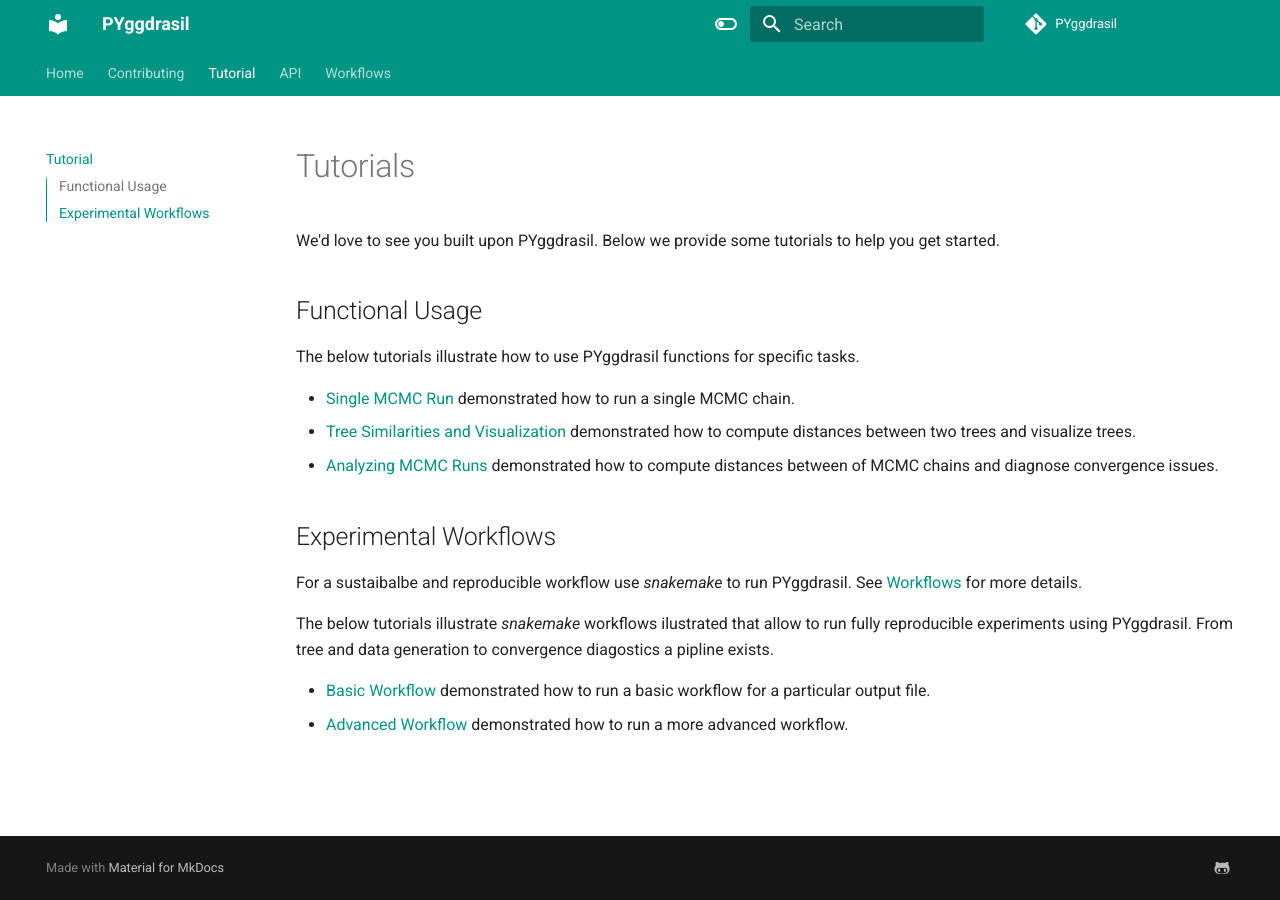
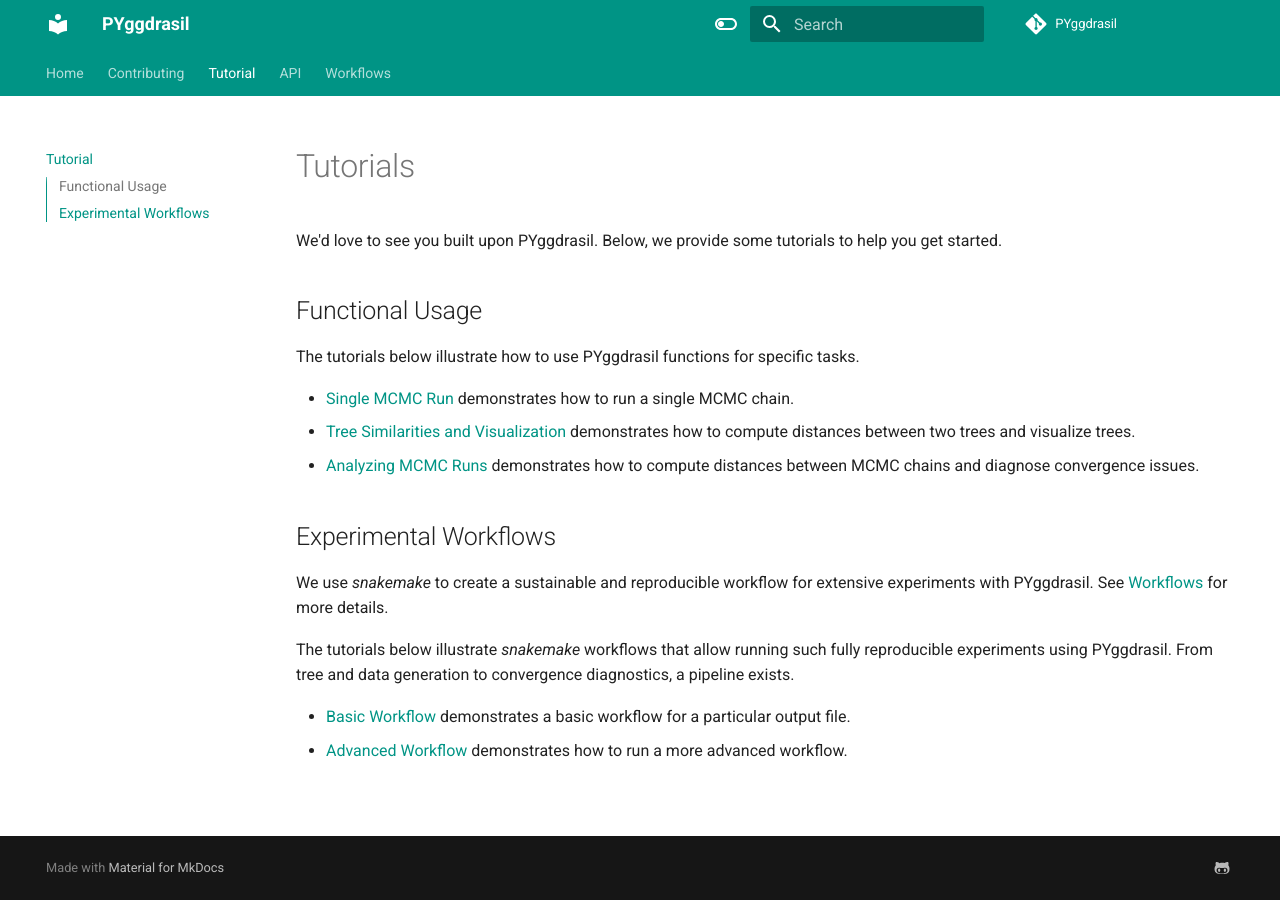
Before and after one commit to cbg-ethz/PYggdrasil, an MkDocs documentation site: the page built from docs/tutorial/index.md, in a window 1280 px wide. Built offline with MkDocs 1.6.1 and Material for MkDocs 9.7.7, drawn with Linux system fonts in a browser that asks for light colours; comment, search, counter and statistics services are not loaded.

Commit message:
spellcheck functional tutorials

```diff
--- a/docs/tutorial/index.md
+++ b/docs/tutorial/index.md
@@ -1,21 +1,21 @@
 # Tutorials
 
-We'd love to see you built upon PYggdrasil. Below we provide some tutorials to help you get started.
+We'd love to see you built upon PYggdrasil. Below, we provide some tutorials to help you get started.
 
 ## Functional Usage
-The below tutorials illustrate how to use PYggdrasil functions for specific tasks.
+The tutorials below illustrate how to use PYggdrasil functions for specific tasks.
 
-- [Single MCMC Run](singleMCMC.md) demonstrated how to run a single MCMC chain.
-- [Tree Similarities and Visualization](similarities.md) demonstrated how to compute distances between two trees and visualize trees.
-- [Analyzing MCMC Runs](analyzeMCMC.md) demonstrated how to compute distances between of MCMC chains and diagnose convergence issues.
+- [Single MCMC Run](singleMCMC.md) demonstrates how to run a single MCMC chain.
+- [Tree Similarities and Visualization](similarities.md) demonstrates how to compute distances between two trees and visualize trees.
+- [Analyzing MCMC Runs](analyzeMCMC.md) demonstrates how to compute distances between MCMC chains and diagnose convergence issues.
 
 
 ## Experimental Workflows
-For a sustaibalbe and reproducible workflow use _snakemake_ to run PYggdrasil.
+We use _snakemake_ to create a sustainable and reproducible workflow for extensive experiments with PYggdrasil.
 See [Workflows](../workflows/index.md) for more details.
 
-The below tutorials illustrate _snakemake_ workflows ilustrated that allow to run fully reproducible experiments using PYggdrasil.
-From tree and data generation to convergence diagostics a pipline exists.
+The tutorials below illustrate _snakemake_ workflows that allow running such fully reproducible experiments using PYggdrasil.
+From tree and data generation to convergence diagnostics, a pipeline exists.
 
-- [Basic Workflow](basicWorkflows.md) demonstrated how to run a basic workflow for a particular output file.
-- [Advanced Workflow](advanced_workflow.md) demonstrated how to run a more advanced workflow.
+- [Basic Workflow](basicWorkflows.md) demonstrates a basic workflow for a particular output file.
+- [Advanced Workflow](advanced_workflow.md) demonstrates how to run a more advanced workflow.
--- a/docs/tutorial/similarities.qmd
+++ b/docs/tutorial/similarities.qmd
@@ -85,7 +85,7 @@
 
 **Note:** PYggdrasil inplements two more advanced tree generation methods.
 
-1. MCMC tree generation - takes a tree and evolves it by a fixed number random moves implemnted with SCITE.
+1. MCMC tree generation - takes a tree and evolves it by a fixed number of random moves implemnted with SCITE.
 2. HUNTRESS inference - takes a cell-mutation profile and infers a tree with HUNTRESS.
 
 
```
Also changed, not shown: README.md (+4 -4 lines), docs/tutorial/analyzeMCMC.md (+4 -5 lines), docs/tutorial/analyzeMCMC.qmd (+4 -4 lines), docs/tutorial/similarities.md (+1 -1 lines), docs/tutorial/singleMCMC.md (+16 -16 lines), docs/tutorial/singleMCMC.qmd (+8 -8 lines).
